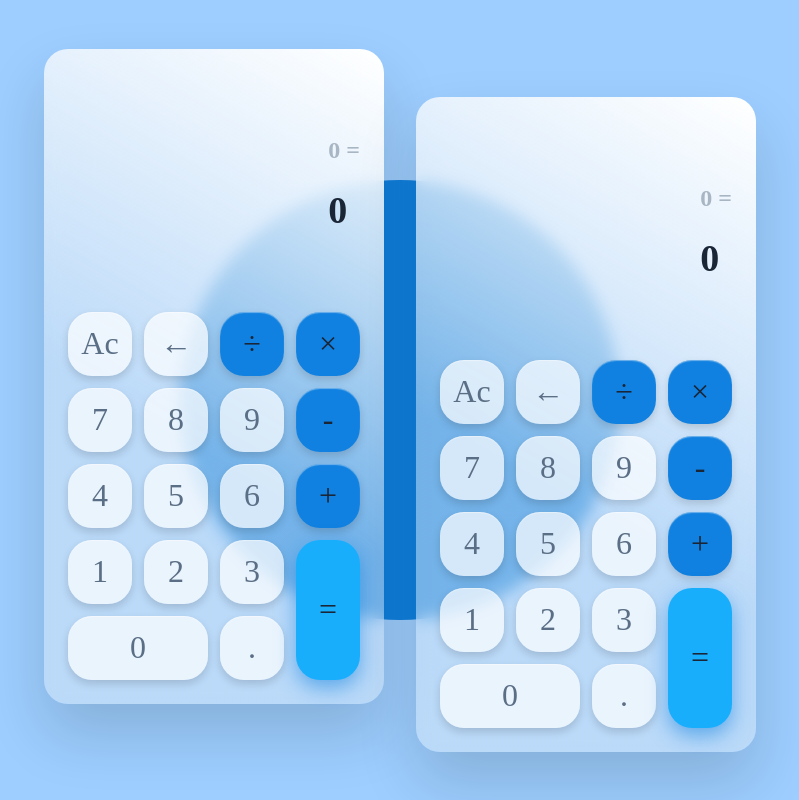
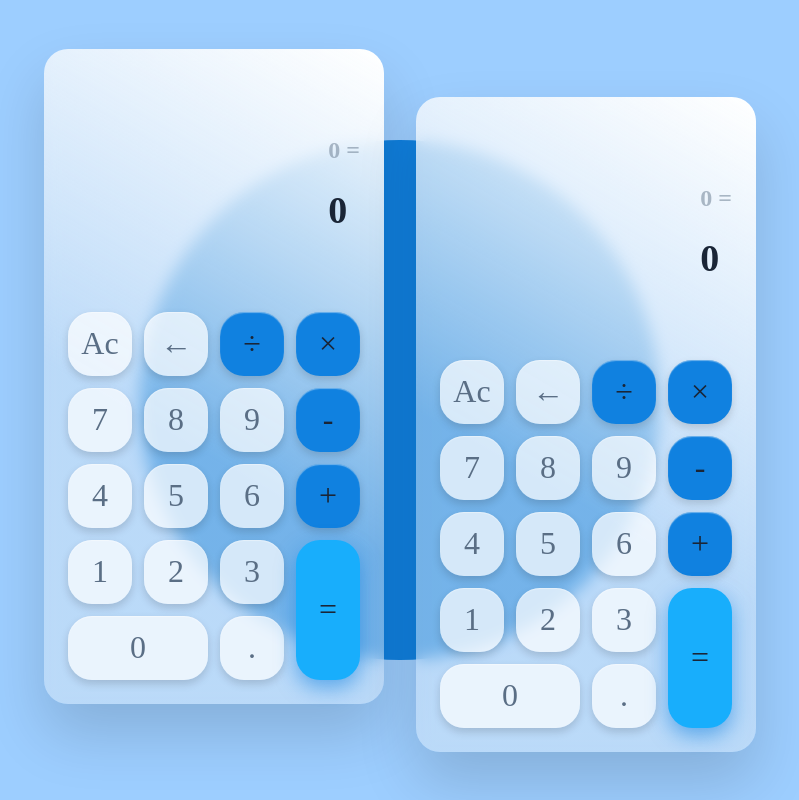
Before and after one commit to Leccon1/Calculator, a React (Vite) app: page / in a window 1280 px wide. Shown: the whole page, without its empty margins (240-1039 px from the left). Built offline with nearby package versions, Linux system fonts and the light colour scheme.

Commit message:
style(Calculator): change width from 55vvmin to 65vmin

```diff
--- a/src/App.module.scss
+++ b/src/App.module.scss
@@ -12,7 +12,7 @@
 		position: absolute;
 		inset: 0;
 		background-color: var(--color-accent);
-		width: 55vmin;
+		width: 65vmin;
 		aspect-ratio: 1;
 		border-radius: 50%;
 		place-self: center;
```
